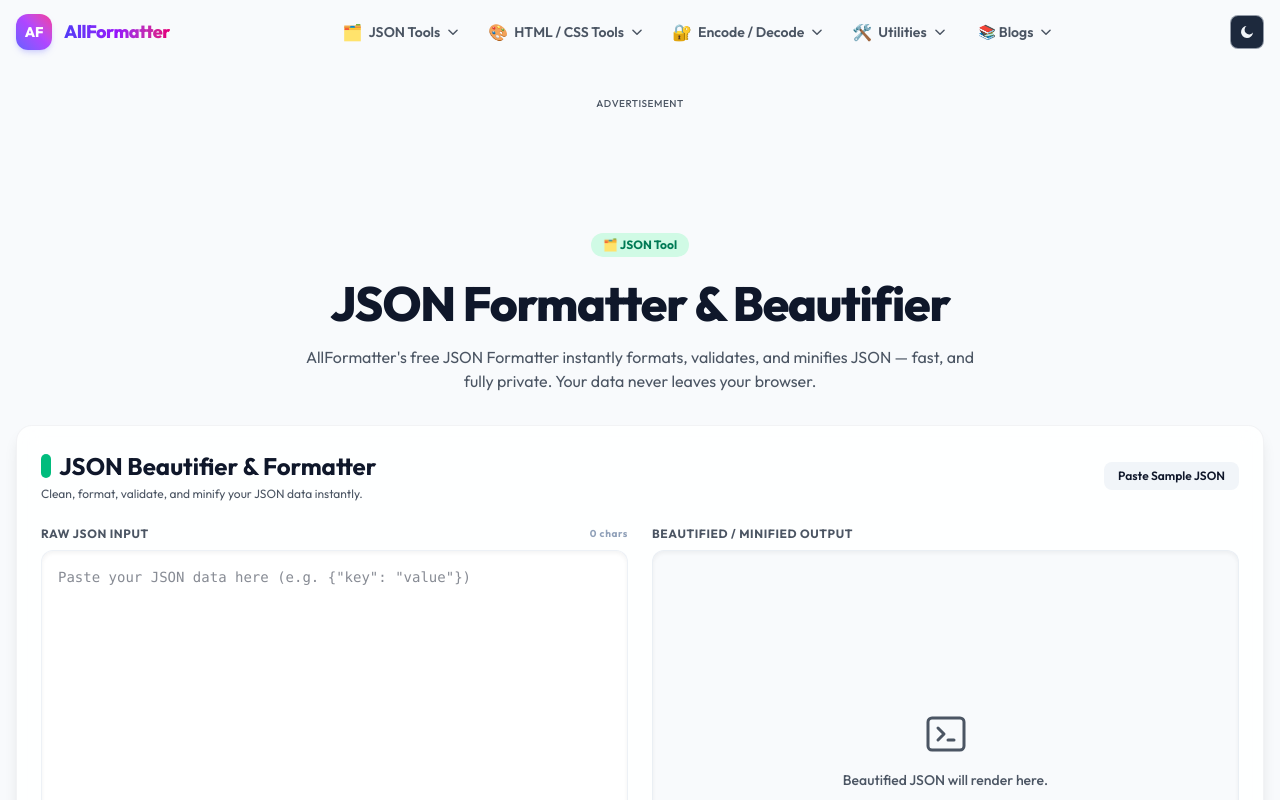
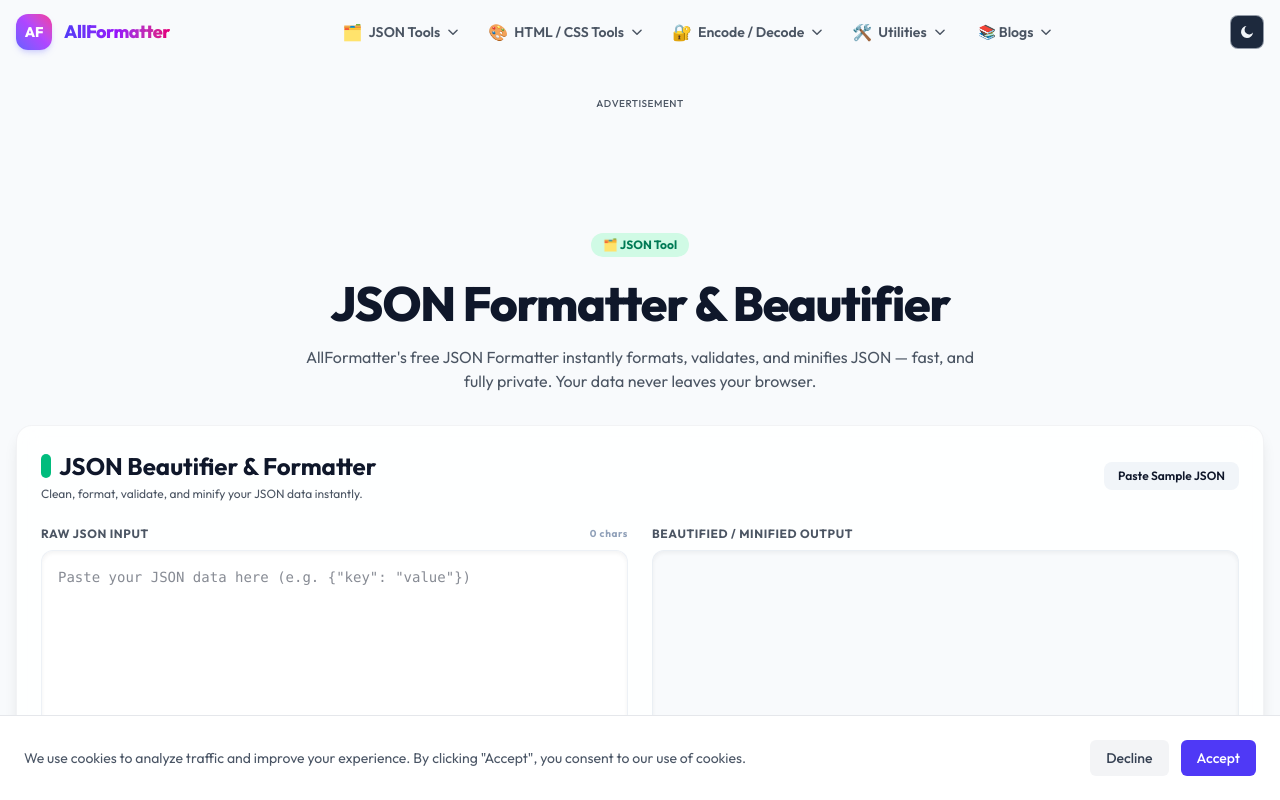
Before and after one commit to surajk236789/jsonformatteronline, a Next.js app: page / in a window 1280 px wide. Shown: the top 800 px of the page. Built offline with nearby package versions, Linux system fonts and the light colour scheme.

Commit message:
feat: implement global layout metadata, Google Analytics, and cookie consent banner

```diff
--- /dev/null
+++ b/app/components/CookieBanner.tsx
@@ -0,0 +1,69 @@
+"use client";
+
+import { useState, useEffect } from "react";
+
+export function CookieBanner() {
+  const [showBanner, setShowBanner] = useState(false);
+
+  useEffect(() => {
+    const consent = localStorage.getItem("cookie_consent");
+    if (!consent) {
+      setShowBanner(true);
+    } else {
+      // If consent is already given, update GA consent state
+      if (consent === "granted" && typeof window !== "undefined" && (window as any).gtag) {
+        (window as any).gtag("consent", "update", {
+          analytics_storage: "granted",
+        });
+      }
+    }
+  }, []);
+
+  const acceptCookies = () => {
+    localStorage.setItem("cookie_consent", "granted");
+    setShowBanner(false);
+
+    // Update GA consent
+    if (typeof window !== "undefined" && (window as any).gtag) {
+      (window as any).gtag("consent", "update", {
+        analytics_storage: "granted",
+      });
+    }
+  };
+
+  const declineCookies = () => {
+    localStorage.setItem("cookie_consent", "denied");
+    setShowBanner(false);
+
+    // Update GA consent
+    if (typeof window !== "undefined" && (window as any).gtag) {
+      (window as any).gtag("consent", "update", {
+        analytics_storage: "denied",
+      });
+    }
+  };
+
+  if (!showBanner) return null;
+
+  return (
+    <div className="fixed bottom-0 left-0 right-0 z-50 p-4 md:p-6 bg-white dark:bg-gray-900 border-t border-gray-200 dark:border-gray-800 shadow-xl flex flex-col md:flex-row items-center justify-between gap-4">
+      <div className="text-sm text-gray-600 dark:text-gray-300 flex-1">
+        We use cookies to analyze traffic and improve your experience. By clicking "Accept", you consent to our use of cookies.
+      </div>
+      <div className="flex gap-3 shrink-0">
+        <button
+          onClick={declineCookies}
+          className="px-4 py-2 text-sm font-medium text-gray-700 bg-gray-100 hover:bg-gray-200 dark:bg-gray-800 dark:text-gray-300 dark:hover:bg-gray-700 rounded-md transition-colors"
+        >
+          Decline
+        </button>
+        <button
+          onClick={acceptCookies}
+          className="px-4 py-2 text-sm font-medium text-white bg-indigo-600 hover:bg-indigo-700 rounded-md transition-colors"
+        >
+          Accept
+        </button>
+      </div>
+    </div>
+  );
+}
--- a/app/layout.tsx
+++ b/app/layout.tsx
@@ -5,6 +5,7 @@
 import { Outfit } from "next/font/google";
 import type { Metadata } from "next";
 import Script from "next/script";
+import { CookieBanner } from "./components/CookieBanner";
 
 const outfit = Outfit({
   subsets: ["latin"],
@@ -122,6 +123,11 @@
           {`
             window.dataLayer = window.dataLayer || [];
             function gtag(){dataLayer.push(arguments);}
+
+            gtag('consent', 'default', {
+              'analytics_storage': 'denied'
+            });
+
             gtag('js', new Date());
             gtag('config', 'G-7X1Q9VXQ1R');
           `}
@@ -129,6 +135,7 @@
 
         <ThemeProvider attribute="class" defaultTheme="light" enableSystem={false} storageKey="devtools-theme">
             {children}
+            <CookieBanner />
           </ThemeProvider>
       </body>
     </html>
```
